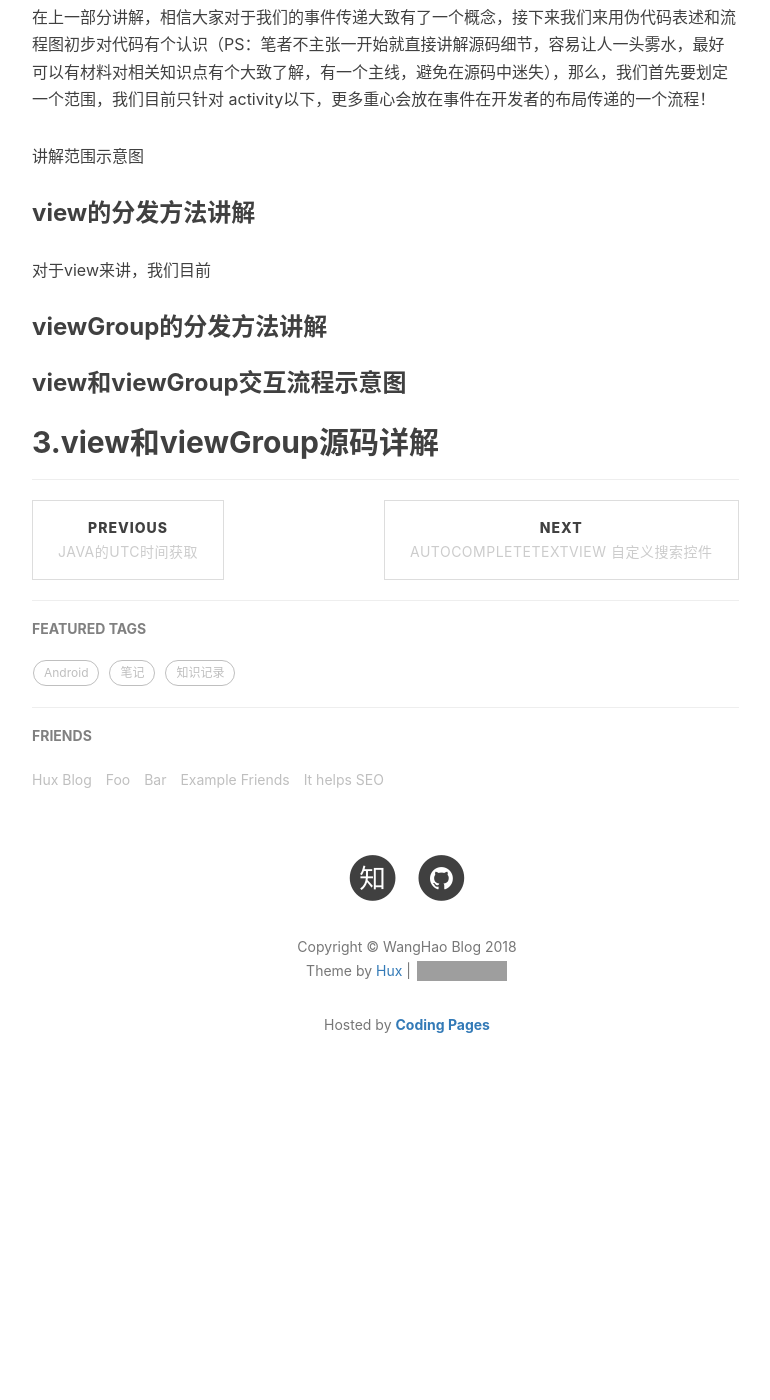
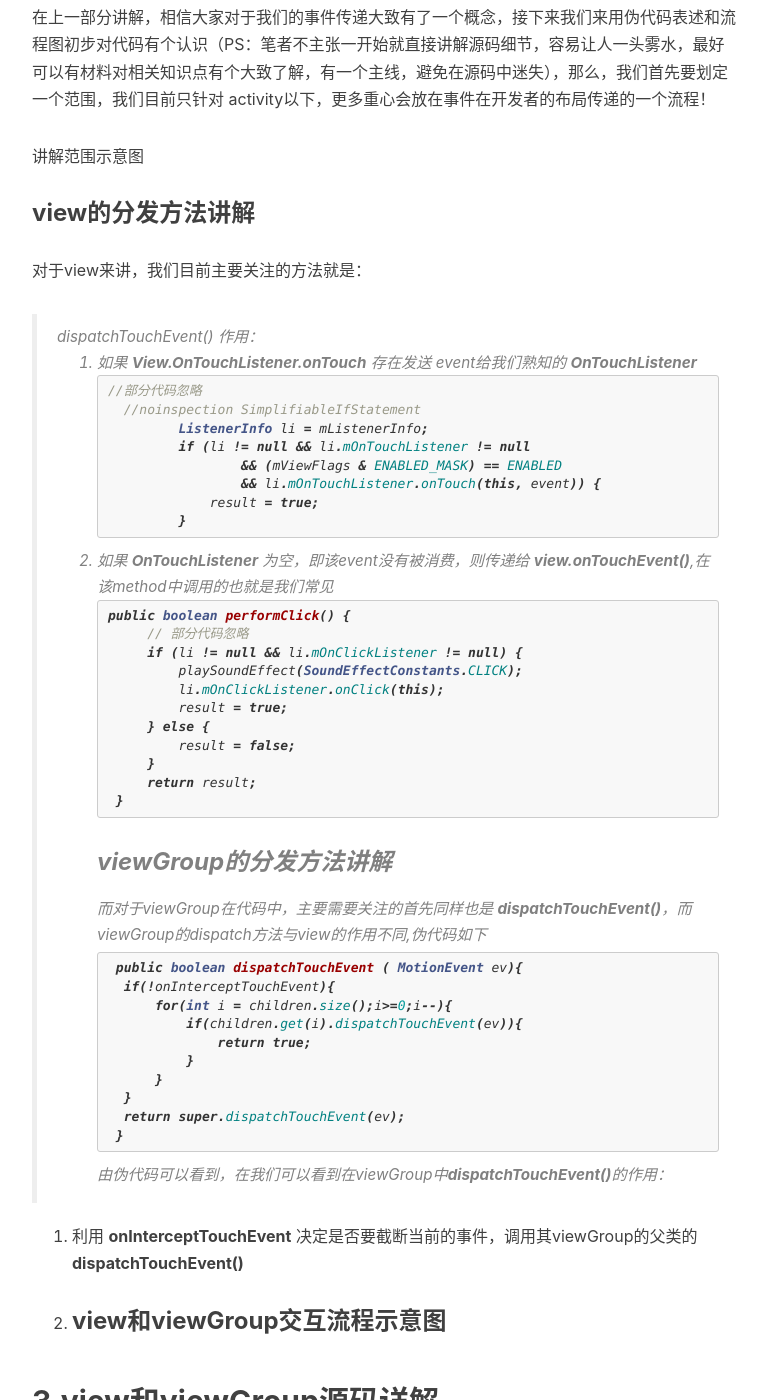
Before and after one commit to blackjuly/wanghao.io, a Jekyll site: the page built from _posts/2018-11-01-Android TouchEvent Dispatch.markdown, in a window 1280 px wide and 1400 px high, scrolled down 2324 px. Shown: the whole window, without its empty margins (233-1003 px from the left). Built offline with Jekyll 4.4.1, drawn with Linux system fonts in a browser that asks for light colours; nearby versions of some CDN libraries; comment, search, counter and statistics services are not loaded; before the commit the page ends 3453 px from its top, so only the background shows below that; grey boxes are pictures that could not be loaded.

Commit message:
继续写博客

````diff
--- a/_posts/2018-11-01-Android TouchEvent Dispatch.markdown
+++ b/_posts/2018-11-01-Android TouchEvent Dispatch.markdown
@@ -50,10 +50,55 @@ Android界面与类对应图
 讲解范围示意图
 
 ### view的分发方法讲解
-对于view来讲，我们目前
+对于view来讲，我们目前主要关注的方法就是：
 
+>dispatchTouchEvent()
+作用：
+1. 如果 **View.OnTouchListener.onTouch** 存在发送 event给我们熟知的 **OnTouchListener**
+```java
+   //部分代码忽略
+  //noinspection SimplifiableIfStatement
+            ListenerInfo li = mListenerInfo;
+            if (li != null && li.mOnTouchListener != null
+                    && (mViewFlags & ENABLED_MASK) == ENABLED
+                    && li.mOnTouchListener.onTouch(this, event)) {
+                result = true;
+            }
+```
+2. 如果 **OnTouchListener** 为空，即该event没有被消费，则传递给 **view.onTouchEvent()**,在该method中调用的也就是我们常见
+```java
+public boolean performClick() {
+        // 部分代码忽略
+        if (li != null && li.mOnClickListener != null) {
+            playSoundEffect(SoundEffectConstants.CLICK);
+            li.mOnClickListener.onClick(this);
+            result = true;
+        } else {
+            result = false;
+        }
+        return result;
+    }
+```
 ### viewGroup的分发方法讲解
+而对于viewGroup在代码中，主要需要关注的首先同样也是
+**dispatchTouchEvent()**，而viewGroup的dispatch方法与view的作用不同,伪代码如下
+```java
+ public boolean dispatchTouchEvent ( MotionEvent ev){
+     if(!onInterceptTouchEvent){
+         for(int i = children.size();i>=0;i--){
+             if(children.get(i).dispatchTouchEvent(ev)){
+                 return true;
+             }
+         }
+     }
+     return super.dispatchTouchEvent(ev);
+ }
+```
+由伪代码可以看到，在我们可以看到在viewGroup中**dispatchTouchEvent()**的作用：
 
+1. 利用 **onInterceptTouchEvent** 决定是否要截断当前的事件，调用其viewGroup的父类的**dispatchTouchEvent()**
+
+2.
 ### view和viewGroup交互流程示意图
 
 ## 3.view和viewGroup源码详解
````
